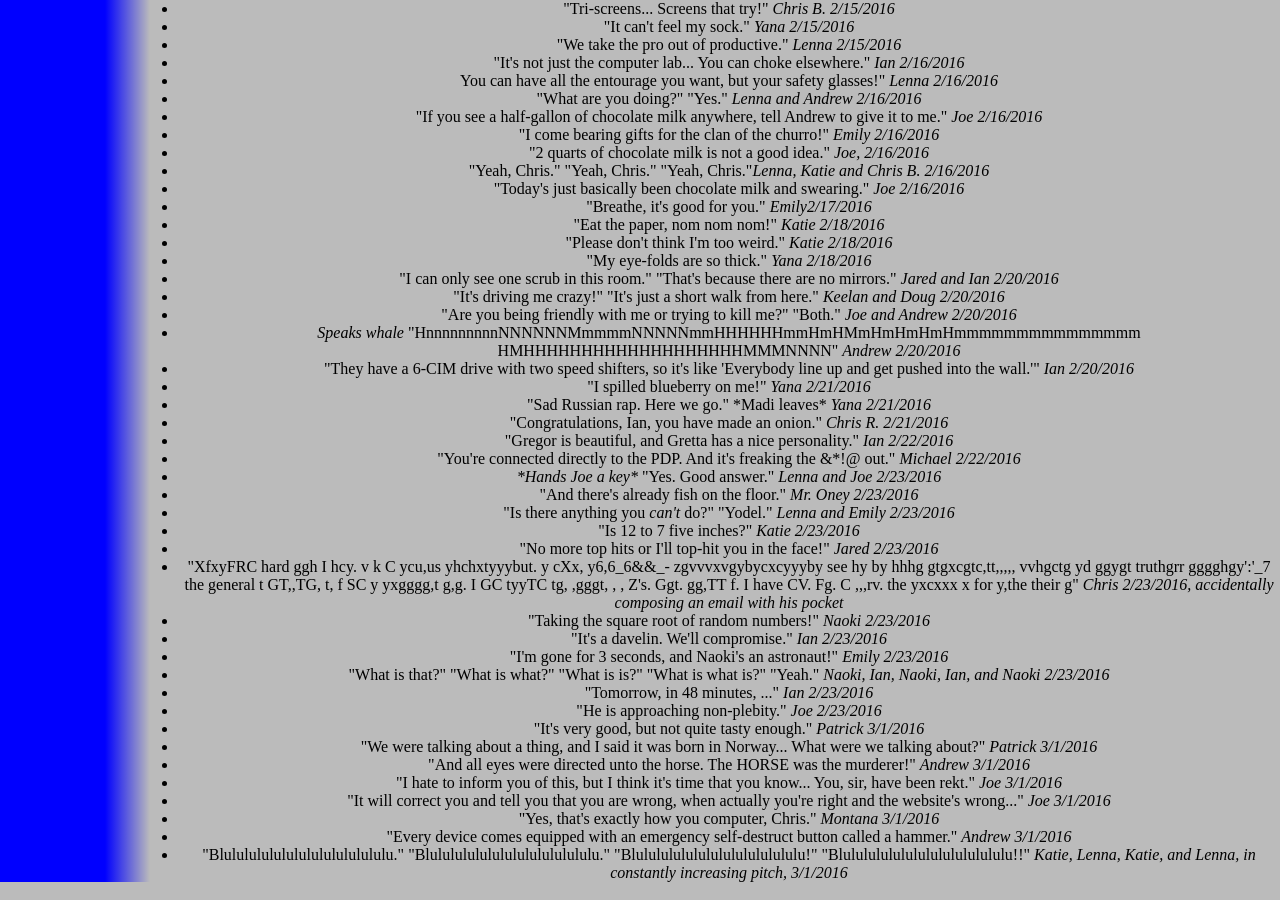
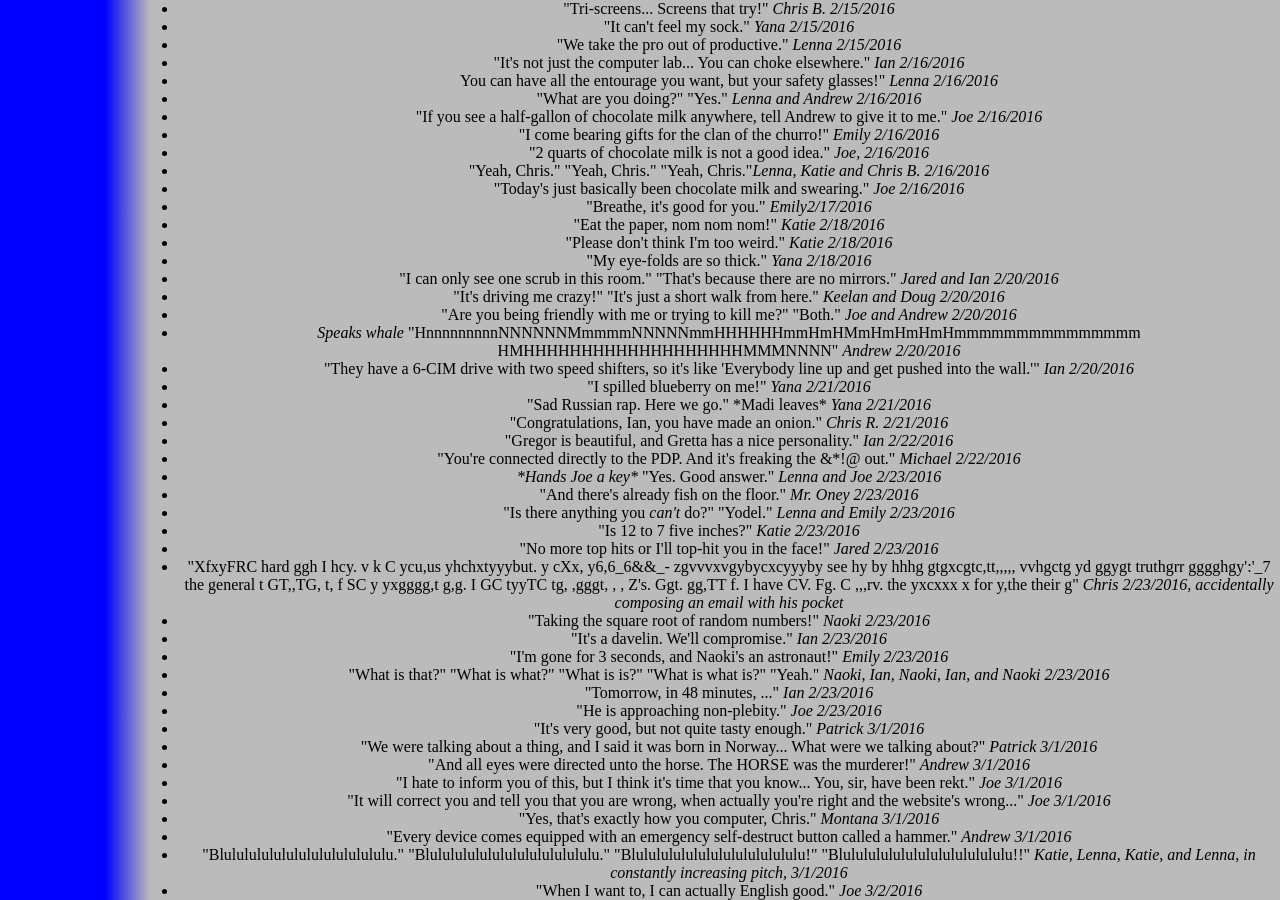
Before and after one commit to katiebugmoon/FRC4131.github.io, a Jekyll site: the page built from media/2016/quotes.html, in a window 1280 px wide and 900 px high, scrolled down 1060 px. Built offline with Jekyll 4.4.1, drawn with Linux system fonts in a browser that asks for light colours; nearby versions of some CDN libraries.

Commit message:
Update quotes.html

```diff
--- a/media/2016/quotes.html
+++ b/media/2016/quotes.html
@@ -102,4 +102,5 @@ title: Build Season 2016 Quotes
 	<li>"Yes, that's exactly how you computer, Chris." <i>Montana 3/1/2016</i></li>
 	<li>"Every device comes equipped with an emergency self-destruct button called a hammer." <i>Andrew 3/1/2016</i></li>
 	<li>"Blulululululululululululululu." "Blulululululululululululululu." "Blulululululululululululululu!" "Blulululululululululululululu!!" <i>Katie, Lenna, Katie, and Lenna, in constantly increasing pitch, 3/1/2016</i></li>
+	<li>"When I want to, I can actually English good." <i>Joe 3/2/2016</i></li>
 </ul><center>
```
